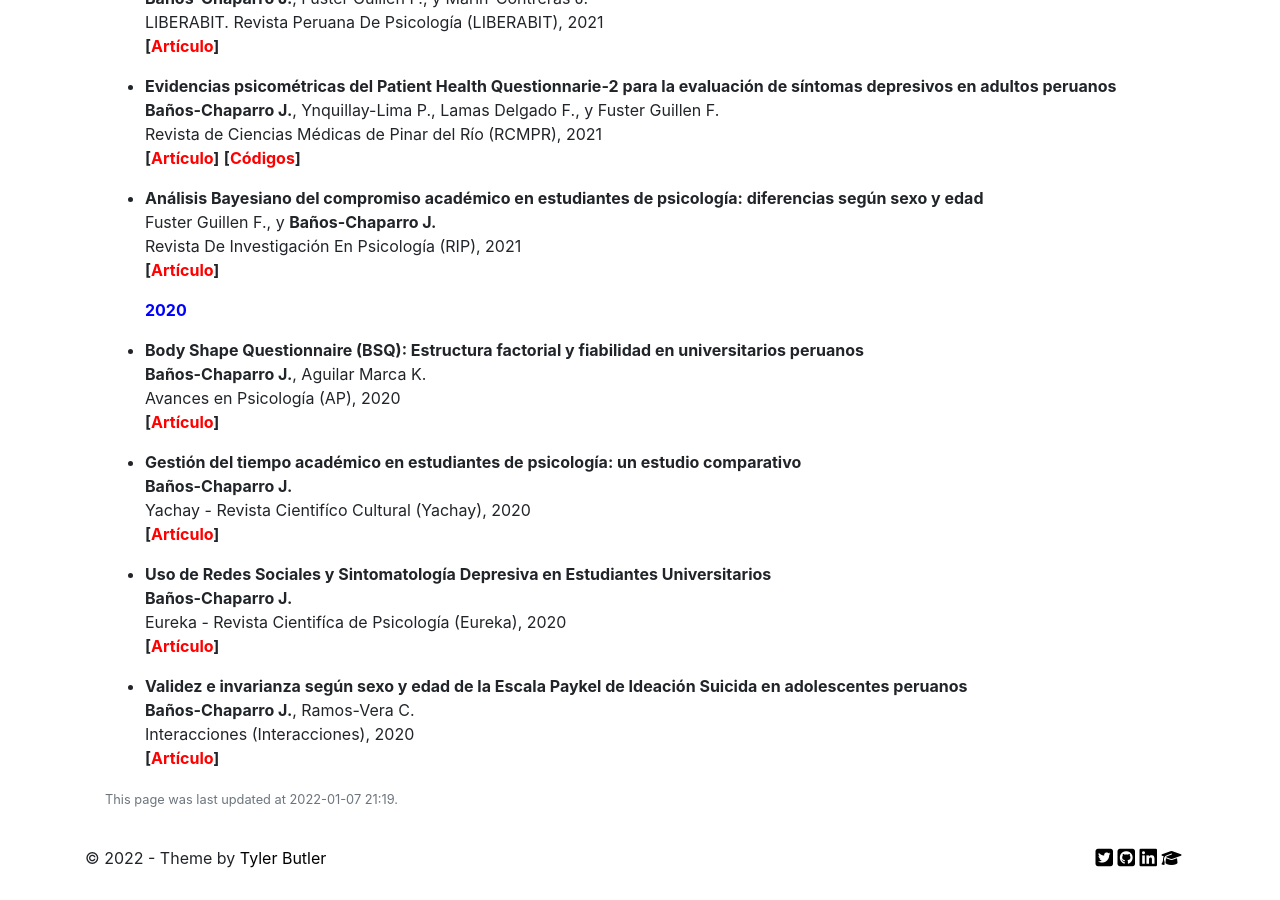
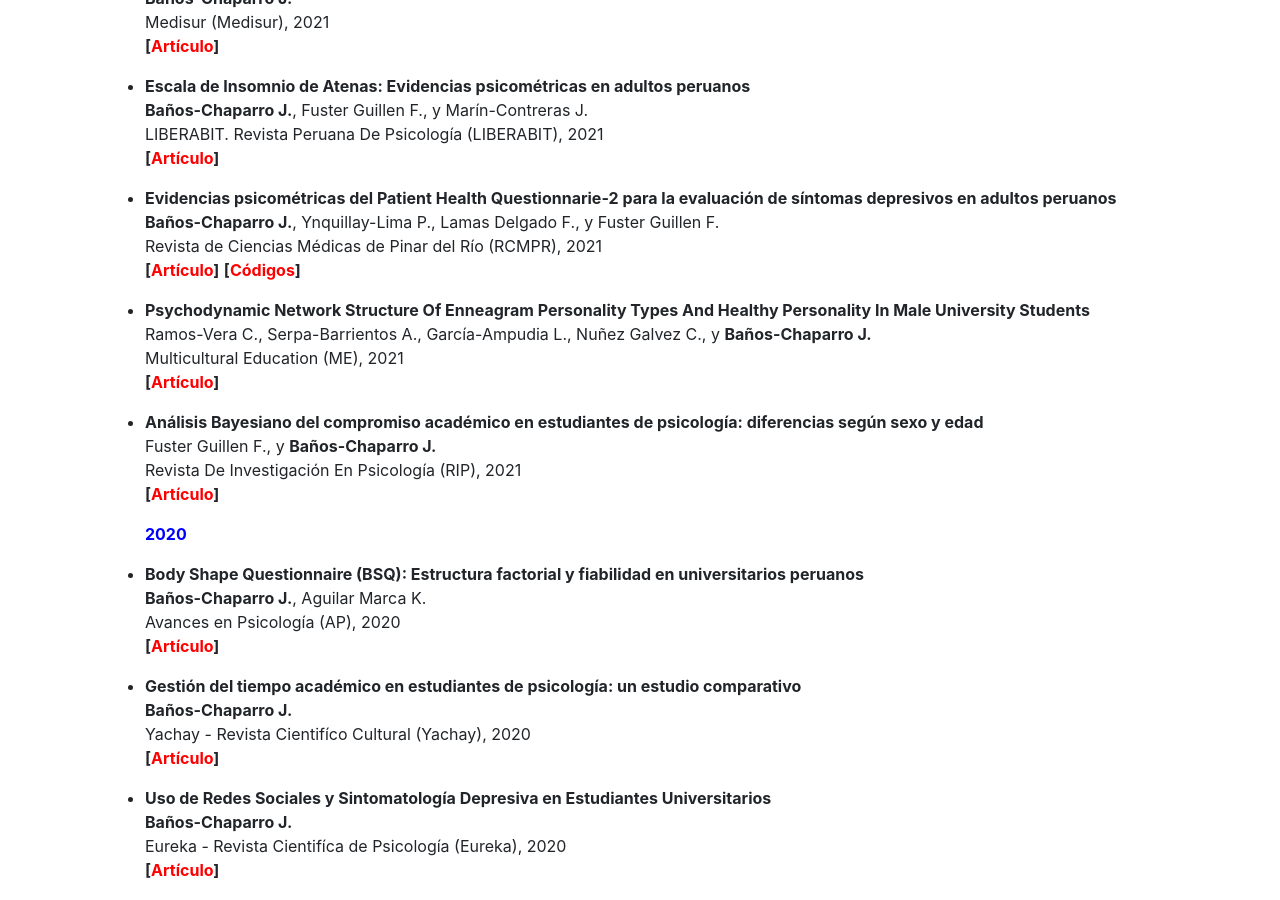
Before and after one commit to banosj/mysite, a Jekyll site: the page built from pages/publicaciones.md, in a window 1280 px wide and 900 px high, scrolled down 1178 px. Built offline with Jekyll 4.4.1, drawn with Linux system fonts in a browser that asks for light colours; nearby versions of some CDN libraries; comment, search, counter and statistics services are not loaded; some of the changed text lies outside the part shown.

Commit message:
up cv and publication

```diff
--- a/pages/publicaciones.md
+++ b/pages/publicaciones.md
@@ -17,6 +17,11 @@ last-updated: 2021-09-17 5:55 PM
 
 
   **<font color=blue>2021</font>**
+
++ **Importancia de cursos de prevención del suicidio en ciencias de la salud y fuerzas armadas**<br/>
+  **Baños-Chaparro J.**<br/>
+  Revista de Investigación en Psicología (RIP), 2021<br/>
+  **[[<font color=red>Artículo</font>](https://revistasinvestigacion.unmsm.edu.pe/index.php/psico/article/view/21214)]**
 
 + **¿Preguntar sobre conductas suicidas tiene efectos negativos?: una revisión narrativa basada en evidencia**<br/>
   **Baños-Chaparro J.**<br/>
@@ -63,6 +68,11 @@ last-updated: 2021-09-17 5:55 PM
   Revista de Ciencias Médicas de Pinar del Río (RCMPR), 2021<br/>
   **[[<font color=red>Artículo</font>](http://www.revcmpinar.sld.cu/index.php/publicaciones/article/view/5064)]** **[[<font color=red>Códigos</font>](https://osf.io/684bn/)]**
 
++ **Psychodynamic Network Structure Of Enneagram Personality Types And Healthy Personality In Male University Students**<br/>
+  Ramos-Vera C., Serpa-Barrientos A., García-Ampudia L., Nuñez Galvez C., y **Baños-Chaparro J.**<br/>
+  Multicultural Education (ME), 2021<br/>
+  **[[<font color=red>Artículo</font>](http://ijdri.com/me/wp-content/uploads/2021/11/2.pdf)]**
+
 + **Análisis Bayesiano del compromiso académico en estudiantes de psicología: diferencias según sexo y edad**<br/>
   Fuster Guillen F., y **Baños-Chaparro J.**<br/>
   Revista De Investigación En Psicología (RIP), 2021<br/>
```
Also changed, not shown: 1 other file.
